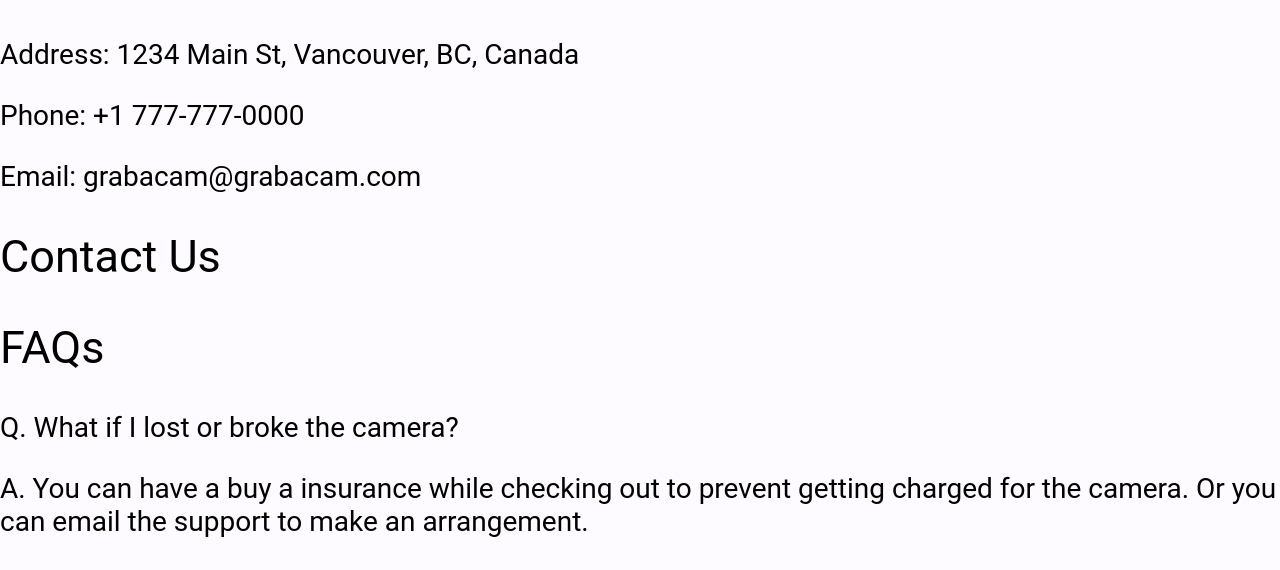
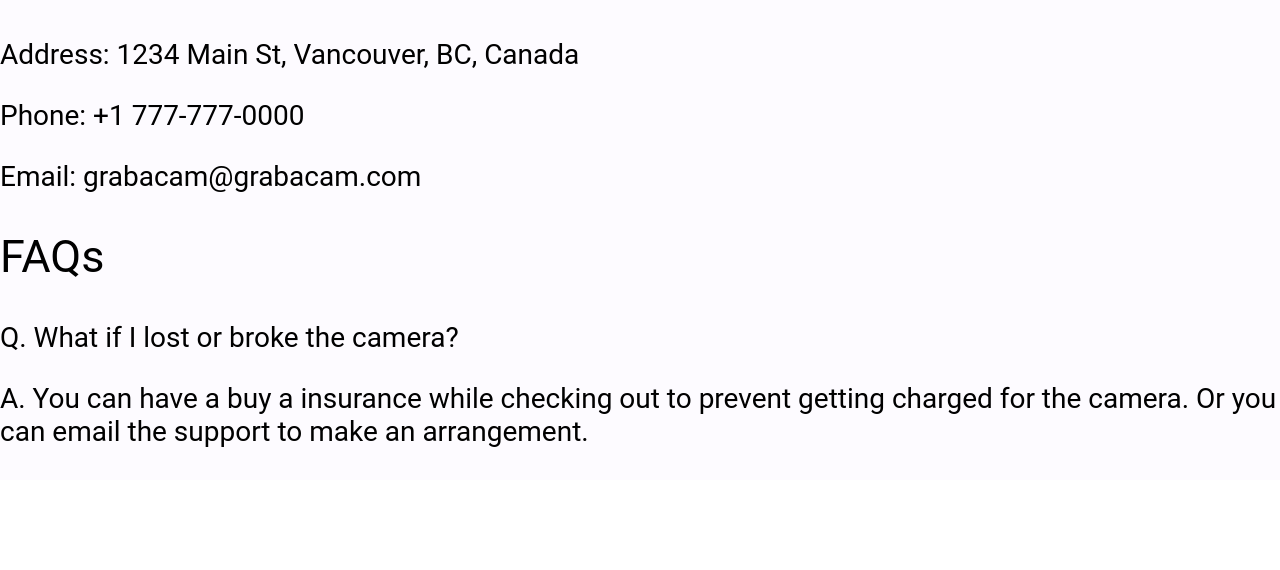
Before and after one commit to tsakib01/IAT352_Final_Project, a PHP site: page /about.php in a window 1280 px wide. Shown: the part 577-1147 px from the top of the page. After the commit the page ends 1024 px from the top, so only its background shows below. Run offline with PHP 8.4, Linux system fonts and the light colour scheme.

Commit message:
merged code from yenan

```diff
--- a/public/about.php
+++ b/public/about.php
@@ -23,10 +23,6 @@
         <p class="headline-medium">Email:   grabacam@grabacam.com</p>
     </section>
     <section>
-        <h2 class="display-medium">Contact Us</h2>
-        <p class="headline-medium"></p>
-    </section>
-    <section>
         <h2 class="display-medium">FAQs</h2>
         <p class="headline-medium">Q. What if I lost or broke the camera?</p>
         <p class="headline-medium">A. You can have a buy a insurance while checking out to prevent getting charged for the camera. Or you can email the support to make an arrangement.</p>
```
